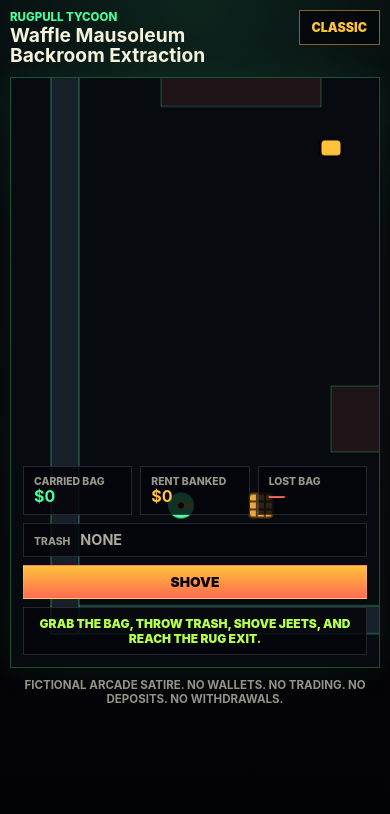
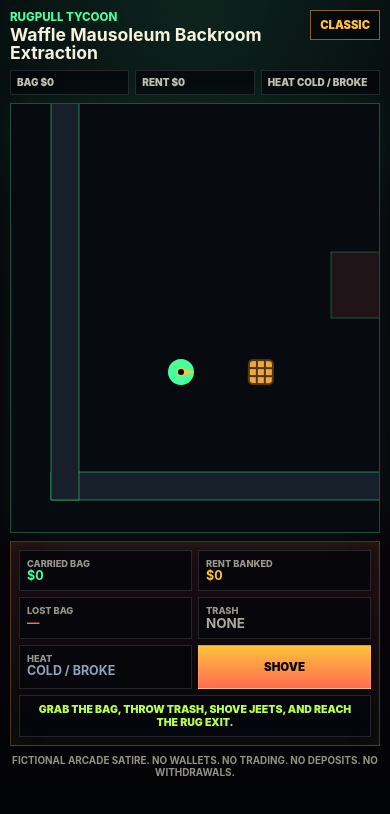
Before and after one commit to CipherCuttle/rugpull-tycoon, a React (Vite) app: page / in a window 390 px wide. Shown: the top 814 px of the page. Built offline with nearby package versions, Linux system fonts and the light colour scheme.

Commit message:
Decontaminate topdown HUD and add bag heat

```diff
--- a/src/components/topdown/TopdownHud.tsx
+++ b/src/components/topdown/TopdownHud.tsx
@@ -14,8 +14,11 @@ function formatDollars(value: number) {
 
 export function TopdownHud({ hud }: TopdownHudProps) {
   const trashLabel = hud.heldTrash ? TRASH_LABELS[hud.heldTrash] : 'none'
+  const statusText = hud.deathCause ?? hud.lastDeathCause ?? hud.status
+  const actionLabel = hud.heldTrash ? `Throw ${TRASH_LABELS[hud.heldTrash]}` : 'Shove'
+
   return (
-    <aside className="topdown-hud" aria-label="Run status">
+    <aside className={`topdown-hud heat-tier-${hud.heatTier}`} aria-label="Run status">
       <div className="hud-pill">
         <span>Carried Bag</span>
         <strong>{formatDollars(hud.carriedBag)}</strong>
@@ -32,10 +35,14 @@ export function TopdownHud({ hud }: TopdownHudProps) {
         <span>Trash</span>
         <strong>{trashLabel}</strong>
       </div>
+      <div className={`hud-pill heat heat-${hud.heatTier}`}>
+        <span>Heat</span>
+        <strong>{hud.heatLabel}</strong>
+      </div>
       <button className="hud-shove-button" type="button" onClick={() => window.dispatchEvent(new Event('rugpull-topdown-attack'))}>
-        {hud.heldTrash ? `Throw ${TRASH_LABELS[hud.heldTrash]}` : 'Shove'}
+        {actionLabel}
       </button>
-      <p className={`hud-status hud-status-${hud.runState}`}>{hud.deathCause ?? hud.status}</p>
+      <p className={`hud-status hud-status-${hud.runState}`}>{statusText}</p>
     </aside>
   )
 }
--- a/src/game/topdown/debug.ts
+++ b/src/game/topdown/debug.ts
@@ -1,10 +1,11 @@
-import type { TopdownSaveV1 } from './types'
+import type { HeatTier, TopdownSaveV1 } from './types'
 
 export interface TopdownDebugSnapshot {
   roomId: string
   player: { x: number; y: number; velocityX: number; velocityY: number; heldKeys: string[]; facingDegrees: number }
   enemies: { id: string; x: number; y: number; stunned: boolean }[]
   carriedBag: number
+  heatTier: HeatTier
   save: TopdownSaveV1
   failed: boolean
   escaped: boolean
--- a/src/game/topdown/scenes/WaffleBackroomScene.ts
+++ b/src/game/topdown/scenes/WaffleBackroomScene.ts
@@ -2,7 +2,7 @@ import Phaser from 'phaser'
 import { waffleBackroom } from '../data/waffleBackroom.v1'
 import { updateTopdownDebug, updateTopdownDebugActions } from '../debug'
 import type { TopdownGameCallbacks } from '../events'
-import type { TopdownSaveV1, TrashKind } from '../types'
+import type { HeatTier, TopdownSaveV1, TrashKind } from '../types'
 import { AuditorController } from '../systems/auditor'
 import { CombatController } from '../systems/combat'
 import type { Stunnable } from '../systems/combatTargets'
@@ -19,6 +19,23 @@ import {
 } from '../systems/bag'
 import { buildRoomCollision, drawRoomBackdrop } from '../systems/roomLoader'
 
+const HEAT_TIERS: Array<{ tier: HeatTier, min: number, label: string, speedMultiplier: number }> = [
+  { tier: 0, min: 0, label: 'Cold / Broke', speedMultiplier: 1 },
+  { tier: 1, min: 1, label: 'Warm Bag', speedMultiplier: 1.04 },
+  { tier: 2, min: 120, label: 'Hot Bag', speedMultiplier: 1.08 },
+  { tier: 3, min: 170, label: 'Nuclear Bag', speedMultiplier: 1.12 },
+]
+
+function getBagHeat(carriedBag: number) {
+  let heat = HEAT_TIERS[0]
+  for (const tier of HEAT_TIERS) {
+    if (carriedBag >= tier.min) {
+      heat = tier
+    }
+  }
+  return heat
+}
+
 export class WaffleBackroomScene extends Phaser.Scene {
   private save: TopdownSaveV1
   private readonly callbacks: TopdownGameCallbacks
@@ -32,6 +49,7 @@ export class WaffleBackroomScene extends Phaser.Scene {
   private lostBagLabel: Phaser.GameObjects.Text | null = null
   private heldTrash: TrashKind | null = null
   private carriedBag = 0
+  private heatTier: HeatTier = 0
   private startedAt = 0
   private failed = false
   private escaped = false
@@ -53,6 +71,7 @@ export class WaffleBackroomScene extends Phaser.Scene {
     this.lostBagLabel = null
     this.heldTrash = null
     this.carriedBag = 0
+    this.heatTier = 0
     this.failed = false
     this.escaped = false
 
@@ -101,7 +120,7 @@ export class WaffleBackroomScene extends Phaser.Scene {
       ? `Your LOST BAG ($${lostBagValue}) is still out there. Grab THE BAG and go get it back.`
       : 'Grab THE BAG, throw trash, shove Jeets, and reach the RUG EXIT.'
     if (lastDeathCause) {
-      this.emitHud('Back in. Grab THE BAG.', 'failed', lastDeathCause)
+      this.emitHud('Back in. Grab THE BAG.', 'playing', null, lastDeathCause)
       this.time.delayedCall(2600, () => {
         if (!this.failed && !this.escaped) {
           this.emitHud(settledHint)
@@ -125,7 +144,7 @@ export class WaffleBackroomScene extends Phaser.Scene {
     this.trash?.update(now, targets)
 
     for (const enemy of this.enemies) {
-      const cause = enemy.update(now, this.player.sprite)
+      const cause = enemy.update(now, this.player.sprite, getBagHeat(this.carriedBag).speedMultiplier)
       if (cause) {
         this.failRun(cause)
         return
@@ -176,7 +195,7 @@ export class WaffleBackroomScene extends Phaser.Scene {
     this.cameras.main.flash(150, 120, 20, 30)
     this.cameras.main.shake(220, 0.017)
     const deathCause = droppedValue > 0
-      ? `${cause} — LOST BAG DROPPED, recover $${droppedValue}`
+      ? `${cause} — LOST BAG DROPPED — recover $${droppedValue}`
       : cause
     if (droppedValue > 0) {
       this.emitFloatingText(this.player?.sprite.x ?? 0, this.player?.sprite.y ?? 0, `LOST BAG DROPPED -$${droppedValue}`, '#ff6b52')
@@ -249,6 +268,7 @@ export class WaffleBackroomScene extends Phaser.Scene {
     }
 
     this.carriedBag += STARTING_BAG_VALUE
+    this.syncHeatFeedback()
     this.bagSprite.destroy()
     this.emitFloatingText(this.player?.sprite.x ?? waffleBackroom.bagSpawn.x, this.player?.sprite.y ?? waffleBackroom.bagSpawn.y - 28, `THE BAG +$${STARTING_BAG_VALUE}`)
     this.emitHud(`Carrying $${this.carriedBag}. Get to the RUG EXIT or get greedy.`)
@@ -261,6 +281,7 @@ export class WaffleBackroomScene extends Phaser.Scene {
     }
 
     this.carriedBag += value
+    this.syncHeatFeedback()
     sprite.destroy()
     this.emitFloatingText(this.player?.sprite.x ?? 0, this.player?.sprite.y ?? 0, `GREED +$${value}`, '#46ff9b')
     this.emitHud(`Greedy. Carrying $${this.carriedBag}. Now survive the way out.`)
@@ -271,6 +292,8 @@ export class WaffleBackroomScene extends Phaser.Scene {
     this.heldTrash = held
     if (held) {
       this.emitHud(`Picked up ${TRASH_LABELS[held]}. Left-click / SHOVE to throw.`)
+    } else {
+      this.emitHud('Trash thrown. Keep moving.')
     }
     this.updateDebugSnapshot()
   }
@@ -293,6 +316,7 @@ export class WaffleBackroomScene extends Phaser.Scene {
 
     const recovered = this.save.lostBag.value
     this.carriedBag += recovered
+    this.syncHeatFeedback()
     this.lostBagSprite.destroy()
     this.lostBagLabel?.destroy()
     this.lostBagLabel = null
@@ -319,6 +343,7 @@ export class WaffleBackroomScene extends Phaser.Scene {
     const elapsed = Math.max(1, Math.round(this.time.now - this.startedAt))
     const previousBest = this.save.stats.bestEscapeMsByRoom[waffleBackroom.id]
     this.carriedBag = 0
+    this.syncHeatFeedback()
     this.escaped = true
     this.save = {
       ...this.save,
@@ -340,15 +365,66 @@ export class WaffleBackroomScene extends Phaser.Scene {
     this.time.delayedCall(650, () => this.scene.restart())
   }
 
-  private emitHud(status: string, runState: 'playing' | 'failed' | 'escaped' = 'playing', deathCause: string | null = null) {
+  private emitHud(
+    status: string,
+    runState: 'playing' | 'failed' | 'escaped' = 'playing',
+    deathCause: string | null = null,
+    lastDeathCause: string | null = null,
+  ) {
+    const heat = getBagHeat(this.carriedBag)
     this.callbacks.onHudChange({
       status,
       rentBanked: this.save.rentBanked,
       carriedBag: this.carriedBag,
       lostBag: this.save.lostBag,
       heldTrash: this.heldTrash,
+      heatTier: heat.tier,
+      heatLabel: heat.label,
       deathCause,
+      lastDeathCause,
       runState,
+    })
+  }
+
+  private syncHeatFeedback() {
+    const nextHeat = getBagHeat(this.carriedBag)
+    if (nextHeat.tier === this.heatTier) {
+      return
+    }
+
+    const previousTier = this.heatTier
+    this.heatTier = nextHeat.tier
+    if (nextHeat.tier > previousTier && nextHeat.tier >= 2) {
+      this.pulseHeatEdges(nextHeat.tier)
+    }
+  }
+
+  private pulseHeatEdges(tier: HeatTier) {
+    const width = this.scale.width
+    const height = this.scale.height
+    const alpha = tier === 3 ? 0.18 : 0.1
+    const color = tier === 3 ? 0xff3b52 : 0xff6b52
+    const edgeDepth = 80
+    const edges = [
+      this.add.rectangle(width / 2, 4, width, 8, color, alpha),
+      this.add.rectangle(width / 2, height - 4, width, 8, color, alpha),
+      this.add.rectangle(4, height / 2, 8, height, color, alpha),
+      this.add.rectangle(width - 4, height / 2, 8, height, color, alpha),
+    ]
+
+    for (const edge of edges) {
+      edge.setScrollFactor(0).setDepth(edgeDepth)
+    }
+
+    this.tweens.add({
+      targets: edges,
+      alpha: 0,
+      duration: 360,
+      onComplete: () => {
+        for (const edge of edges) {
+          edge.destroy()
+        }
+      },
     })
   }
 
@@ -390,6 +466,7 @@ export class WaffleBackroomScene extends Phaser.Scene {
         stunned: target.isStunned(this.time.now),
       })),
       carriedBag: this.carriedBag,
+      heatTier: getBagHeat(this.carriedBag).tier,
       save: this.save,
       failed: this.failed,
       escaped: this.escaped,
--- a/src/game/topdown/types.ts
+++ b/src/game/topdown/types.ts
@@ -1,4 +1,5 @@
 export type TopdownRunState = 'playing' | 'failed' | 'escaped'
+export type HeatTier = 0 | 1 | 2 | 3
 
 export interface LostBagSnapshot {
   roomId: string
@@ -15,7 +16,10 @@ export interface TopdownHudState {
   carriedBag: number
   lostBag: LostBagSnapshot | null
   heldTrash: TrashKind | null
+  heatTier: HeatTier
+  heatLabel: string
   deathCause: string | null
+  lastDeathCause: string | null
   runState: TopdownRunState
 }
 
--- a/src/screens/TopdownExtractionScreen.tsx
+++ b/src/screens/TopdownExtractionScreen.tsx
@@ -11,8 +11,15 @@ const initialHud: TopdownHudState = {
   carriedBag: 0,
   lostBag: null,
   heldTrash: null,
+  heatTier: 0,
+  heatLabel: 'Cold / Broke',
   deathCause: null,
+  lastDeathCause: null,
   runState: 'playing',
+}
+
+function formatDollars(value: number) {
+  return `$${Math.round(value).toLocaleString('en-US')}`
 }
 
 export function TopdownExtractionScreen() {
@@ -55,10 +62,20 @@ export function TopdownExtractionScreen() {
         </a>
       </header>
 
-      <section className="topdown-stage" aria-label="Top-down extraction game">
-        <div ref={gameHostRef} className="topdown-game-host" />
-        <TopdownHud hud={hud} />
-      </section>
+      <div className="topdown-cabinet">
+        <div className={`topdown-quick-strip heat-tier-${hud.heatTier}`} aria-label="Compact run status">
+          <span>Bag {formatDollars(hud.carriedBag)}</span>
+          <span>Rent {formatDollars(hud.rentBanked)}</span>
+          <span>Heat {hud.heatLabel}</span>
+        </div>
+
+        <div className="topdown-play-layout">
+          <section className="topdown-stage" aria-label="Top-down extraction game">
+            <div ref={gameHostRef} className="topdown-game-host" />
+          </section>
+          <TopdownHud hud={hud} />
+        </div>
+      </div>
 
       <footer className="topdown-safety">
         Fictional arcade satire. No wallets. No trading. No deposits. No withdrawals.
--- a/src/styles/topdown.css
+++ b/src/styles/topdown.css
@@ -12,8 +12,8 @@
   align-items: end;
   justify-content: space-between;
   gap: 16px;
-  width: min(100%, 1120px);
-  margin: 0 auto 12px;
+  width: min(100%, 1240px);
+  margin: 0 auto 10px;
 }
 
 .topdown-kicker {
@@ -27,7 +27,7 @@
 
 .topdown-header h1 {
   margin: 2px 0 0;
-  font-size: clamp(1.2rem, 2.4vw, 2.25rem);
+  font-size: clamp(1.15rem, 2.2vw, 2.05rem);
   line-height: 1.02;
   letter-spacing: 0;
 }
@@ -43,12 +43,27 @@
   font-weight: 900;
 }
 
+.topdown-cabinet {
+  width: min(100%, 1240px);
+  margin: 0 auto;
+}
+
+.topdown-quick-strip {
+  display: none;
+}
+
+.topdown-play-layout {
+  display: grid;
+  grid-template-columns: minmax(0, 1fr) 252px;
+  gap: 12px;
+  align-items: stretch;
+}
+
 .topdown-stage {
   position: relative;
-  width: min(100%, 1120px);
-  height: min(70svh, 680px);
-  min-height: 420px;
-  margin: 0 auto;
+  width: 100%;
+  height: clamp(420px, 70svh, 680px);
+  min-width: 0;
   border: 1px solid rgba(70, 255, 155, 0.3);
   background: rgba(4, 6, 10, 0.72);
   box-shadow: 0 0 34px rgba(70, 255, 155, 0.08), inset 0 0 26px rgba(255, 59, 82, 0.07);
@@ -68,14 +83,17 @@
 }
 
 .topdown-hud {
-  position: absolute;
-  left: 12px;
-  right: 12px;
-  bottom: 12px;
   display: grid;
-  grid-template-columns: repeat(3, minmax(0, 1fr));
+  grid-template-columns: 1fr;
+  align-content: start;
   gap: 8px;
-  pointer-events: none;
+  min-width: 0;
+  border: 1px solid rgba(255, 194, 58, 0.26);
+  background:
+    linear-gradient(180deg, rgba(28, 12, 18, 0.94), rgba(4, 6, 10, 0.92)),
+    repeating-linear-gradient(0deg, rgba(255, 255, 255, 0.035) 0 1px, transparent 1px 5px);
+  box-shadow: inset 0 0 22px rgba(255, 194, 58, 0.07);
+  padding: 10px;
 }
 
 .hud-pill,
@@ -85,6 +103,10 @@
   background: rgba(4, 6, 10, 0.82);
   padding: 8px 10px;
   text-transform: uppercase;
+}
+
+.hud-pill {
+  min-width: 0;
 }
 
 .hud-pill span {
@@ -97,8 +119,9 @@
 .hud-pill strong {
   display: block;
   color: #46ff9b;
-  font-size: 1rem;
-  line-height: 1.1;
+  font-size: 0.96rem;
+  line-height: 1.12;
+  overflow-wrap: anywhere;
 }
 
 .hud-pill.rent strong {
@@ -109,20 +132,9 @@
   color: #ff6b52;
 }
 
-.hud-pill.trash {
-  grid-column: 1 / -1;
-  display: flex;
-  align-items: baseline;
-  gap: 10px;
-}
-
-.hud-pill.trash span {
-  font-size: 0.65rem;
-}
-
 .hud-pill.trash strong {
   color: rgba(245, 242, 220, 0.7);
-  font-size: 0.9rem;
+  font-size: 0.84rem;
 }
 
 .hud-pill.trash.is-active {
@@ -138,6 +150,30 @@
   animation: hud-lost-pulse 1.1s ease-in-out infinite;
 }
 
+.hud-pill.heat strong {
+  color: #8fa2bd;
+}
+
+.hud-pill.heat-1 strong {
+  color: #b6ff4a;
+}
+
+.hud-pill.heat-2 {
+  border-color: rgba(255, 194, 58, 0.55);
+}
+
+.hud-pill.heat-2 strong {
+  color: #ffc23a;
+}
+
+.hud-pill.heat-3 {
+  border-color: rgba(255, 107, 82, 0.75);
+}
+
+.hud-pill.heat-3 strong {
+  color: #ff6b52;
+}
+
 @keyframes hud-lost-pulse {
   0%,
   100% {
@@ -149,7 +185,6 @@
 }
 
 .hud-shove-button {
-  grid-column: 1 / -1;
   pointer-events: auto;
   color: #08040a;
   background: linear-gradient(180deg, #ffc23a, #ff6b52);
@@ -165,12 +200,11 @@
 }
 
 .hud-status {
-  grid-column: 1 / -1;
   margin: 0;
   color: #b6ff4a;
-  font-size: 0.75rem;
+  font-size: 0.73rem;
   font-weight: 900;
-  text-align: center;
+  line-height: 1.25;
 }
 
 .hud-status-failed {
@@ -182,7 +216,7 @@
 }
 
 .topdown-safety {
-  width: min(100%, 1120px);
+  width: min(100%, 1240px);
   margin: 10px auto 0;
   color: rgba(245, 242, 220, 0.6);
   font-size: 0.72rem;
@@ -191,16 +225,113 @@
   text-transform: uppercase;
 }
 
-@media (max-width: 640px) {
+@media (max-width: 760px) {
   .topdown-shell {
     padding: 10px;
   }
 
   .topdown-header {
     align-items: start;
+    margin-bottom: 8px;
   }
 
-  .topdown-game-host {
-    height: 100%;
+  .topdown-header h1 {
+    font-size: 1.1rem;
+  }
+
+  .classic-link {
+    padding: 7px 9px;
+    font-size: 0.7rem;
+  }
+
+  .topdown-quick-strip {
+    display: grid;
+    grid-template-columns: repeat(3, minmax(0, 1fr));
+    gap: 6px;
+    margin-bottom: 8px;
+  }
+
+  .topdown-quick-strip span {
+    min-width: 0;
+    border: 1px solid rgba(255, 255, 255, 0.12);
+    background: rgba(4, 6, 10, 0.82);
+    color: rgba(245, 242, 220, 0.78);
+    padding: 6px;
+    font-size: 0.62rem;
+    font-weight: 900;
+    line-height: 1.1;
+    overflow-wrap: anywhere;
+    text-transform: uppercase;
+  }
+
+  .topdown-quick-strip.heat-tier-2 span:last-child {
+    color: #ffc23a;
+  }
+
+  .topdown-quick-strip.heat-tier-3 span:last-child {
+    color: #ff6b52;
+  }
+
+  .topdown-play-layout {
+    display: flex;
+    flex-direction: column;
+    gap: 8px;
+  }
+
+  .topdown-stage {
+    height: clamp(270px, 51svh, 430px);
+  }
+
+  .topdown-hud {
+    grid-template-columns: repeat(3, minmax(0, 1fr));
+    gap: 6px;
+    padding: 8px;
+  }
+
+  .hud-pill,
+  .hud-status,
+  .hud-shove-button {
+    padding: 7px;
+  }
+
+  .hud-pill span {
+    font-size: 0.58rem;
+  }
+
+  .hud-pill strong {
+    font-size: 0.78rem;
+  }
+
+  .hud-pill.trash,
+  .hud-pill.heat,
+  .hud-shove-button {
+    grid-column: span 1;
+  }
+
+  .hud-shove-button {
+    min-height: 44px;
+    font-size: 0.72rem;
+  }
+
+  .hud-status {
+    grid-column: 1 / -1;
+    font-size: 0.66rem;
+    text-align: center;
+  }
+
+  .topdown-safety {
+    margin-top: 8px;
+    font-size: 0.62rem;
   }
 }
+
+@media (max-width: 420px) {
+  .topdown-hud {
+    grid-template-columns: repeat(2, minmax(0, 1fr));
+  }
+
+  .hud-pill.heat,
+  .hud-shove-button {
+    grid-column: span 1;
+  }
+}
```
Also changed, not shown: src/game/topdown/systems/enemyAi.ts (+5 -5 lines).
